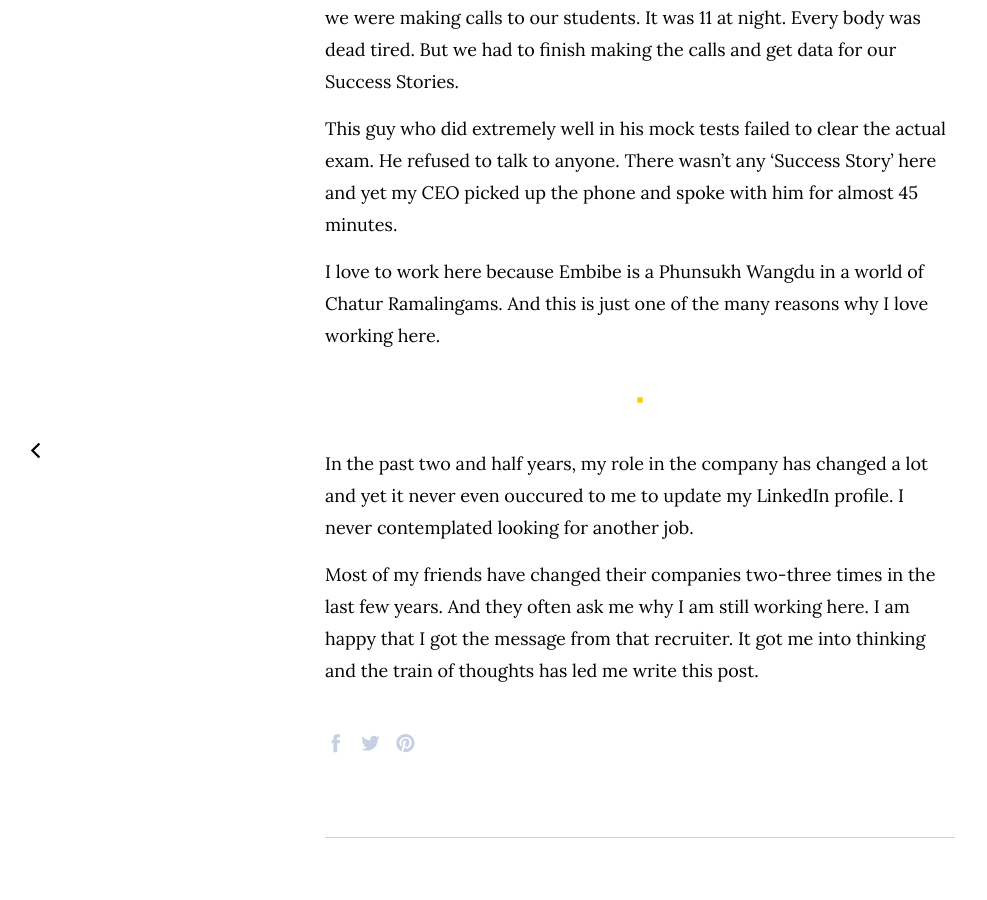
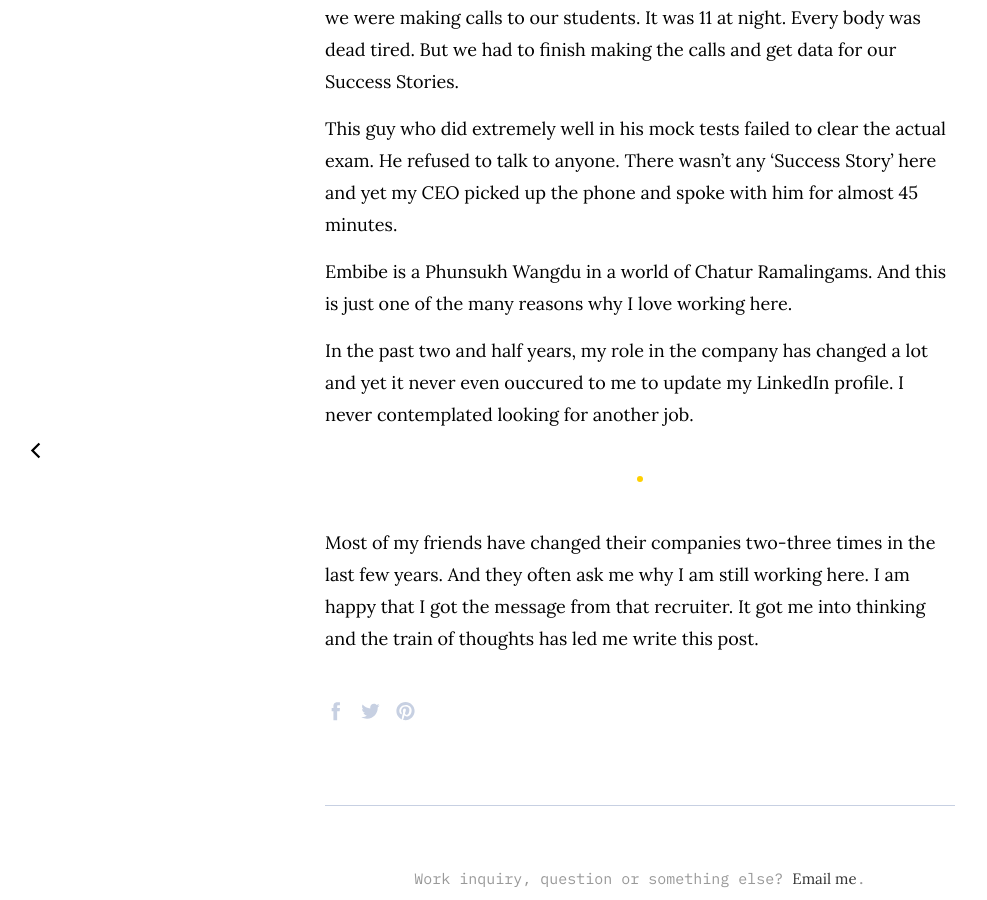
Before and after one commit to argumentativeyouth/pblog, a Jekyll site: the page built from _posts/2020-01-22-thinking.md, in a window 1280 px wide and 900 px high, scrolled down 2513 px. Shown: the whole window, without its empty margins (0-987 px from the left). Built offline with Jekyll 4.4.1, drawn with Linux system fonts in a browser that asks for light colours.

Commit message:
Update 2020-01-22-thinking.md

```diff
--- a/_posts/2020-01-22-thinking.md
+++ b/_posts/2020-01-22-thinking.md
@@ -57,10 +57,11 @@
 
 This guy who did extremely well in his mock tests failed to clear the actual exam. He refused to talk to anyone. There wasn't any 'Success Story' here and yet my CEO picked up the phone and spoke with him for almost 45 minutes.
 
-I love to work here because Embibe is a Phunsukh Wangdu in a world of Chatur Ramalingams. And this is just one of the many reasons why I love working here.
+Embibe is a Phunsukh Wangdu in a world of Chatur Ramalingams. And this is just one of the many reasons why I love working here.
+
+In the past two and half years, my role in the company has changed a lot and yet it never even ouccured to me to update my LinkedIn profile. I never contemplated looking for another job.
 
 ____
 
-In the past two and half years, my role in the company has changed a lot and yet it never even ouccured to me to update my LinkedIn profile. I never contemplated looking for another job.
 
 Most of my friends have changed their companies two-three times in the last few years. And they often ask me why I am still working here. I am happy that I got the message from that recruiter. It got me into thinking and the train of thoughts has led me write this post.
```
